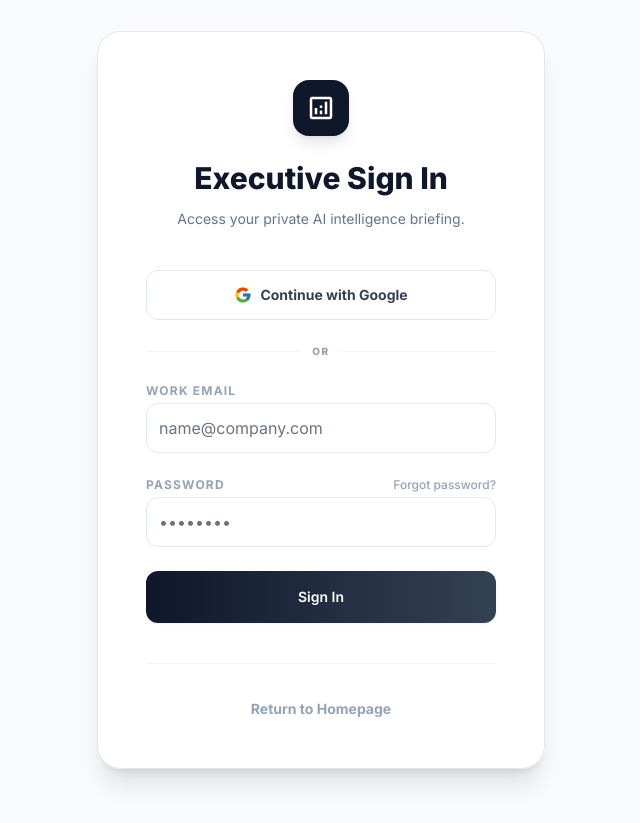
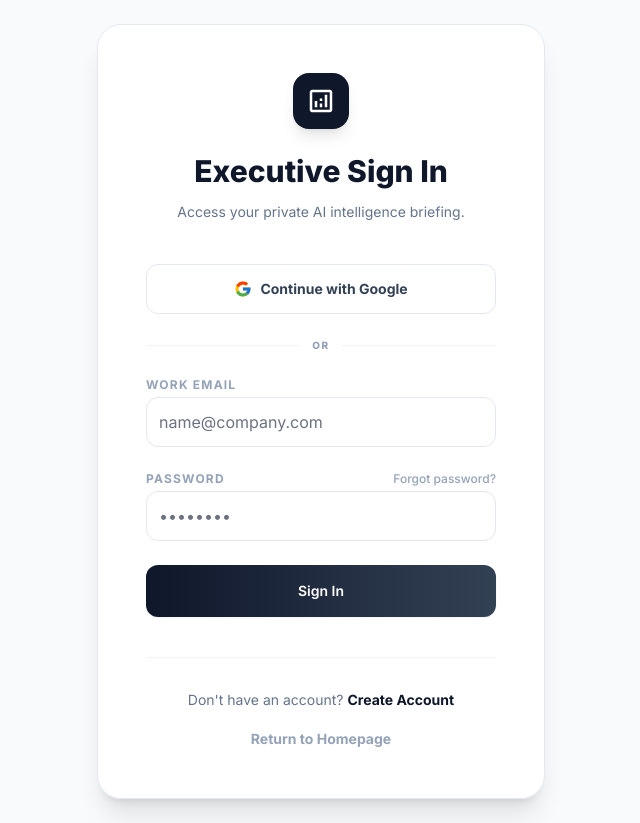
Before and after one commit to wanibisen3/AI_Signals_For_Leaders, a React (Vite) app: page / in a window 1280 px wide. Both pictures are taken after a click on the button "Sign In". Shown: the whole page, without its empty margins (319-959 px from the left). Before the commit the page ends 800 px from the top, so only its background shows below. Built offline with nearby package versions, Linux system fonts and the light colour scheme.

Commit message:
Allow in-place switch between sign in and create account

```diff
--- a/App.tsx
+++ b/App.tsx
@@ -135,12 +135,14 @@ const MarketingHome = ({ onAuth }: { onAuth: (view: 'signin' | 'signup') => void
 const AuthView = ({
   mode,
   onBack,
+  onSwitchMode,
   onSubmit,
   onGoogleAuth,
   loading
 }: {
   mode: 'signin' | 'signup',
   onBack: () => void,
+  onSwitchMode: (mode: 'signin' | 'signup') => void,
   onSubmit: (payload: { email: string, password: string, confirmPassword?: string }) => Promise<void>,
   onGoogleAuth: () => Promise<void>,
   loading: boolean
@@ -251,6 +253,16 @@ const AuthView = ({
           </Button>
         </form>
         <div className="mt-10 pt-8 border-t border-slate-100 text-center">
+          <p className="text-sm text-slate-500 mb-4">
+            {mode === 'signin' ? "Don't have an account?" : 'Already have an account?'}{' '}
+            <button
+              type="button"
+              onClick={() => onSwitchMode(mode === 'signin' ? 'signup' : 'signin')}
+              className="font-bold text-slate-900 hover:text-slate-700"
+            >
+              {mode === 'signin' ? 'Create Account' : 'Sign In'}
+            </button>
+          </p>
           <button onClick={onBack} className="text-sm font-bold text-slate-400 hover:text-slate-900 transition-colors">
             Return to Homepage
           </button>
@@ -996,7 +1008,7 @@ const App = () => {
   }
 
   if (view === 'marketing') return <MarketingHome onAuth={setView} />;
-  if (view === 'signin' || view === 'signup') return <AuthView mode={view} onBack={() => setView('marketing')} onSubmit={handleAuthSubmit} onGoogleAuth={handleGoogleAuth} loading={authLoading} />;
+  if (view === 'signin' || view === 'signup') return <AuthView mode={view} onBack={() => setView('marketing')} onSwitchMode={setView} onSubmit={handleAuthSubmit} onGoogleAuth={handleGoogleAuth} loading={authLoading} />;
 
   if (!user) return <MarketingHome onAuth={setView} />;
 
```
